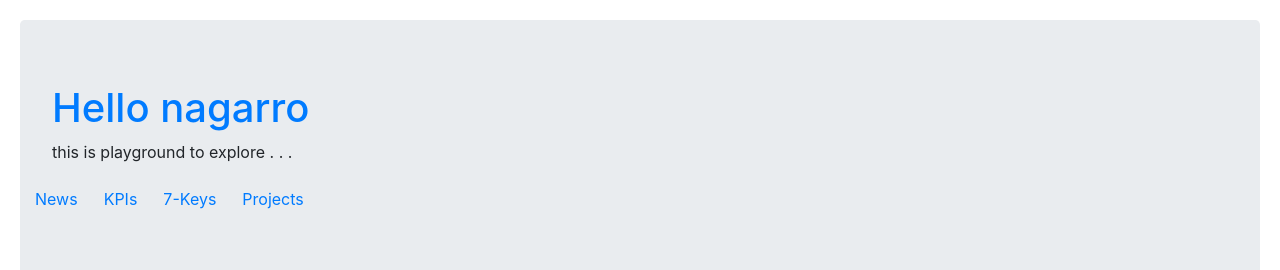
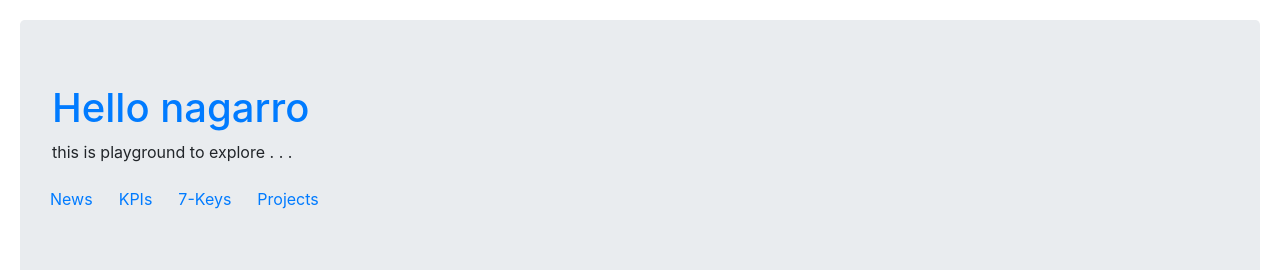
Before and after one commit to anirudhbhardwaj/nagg-cms, an Angular app in the folder ngg-cms/: page /dashboard in a window 1280 px wide. Shown: the top 270 px of the page. Built offline with nearby package versions, Linux system fonts and the light colour scheme; what angular-gridster2 would draw is missing.

Commit message:
routes refactoring

```diff
--- a/ngg-cms/src/app/main-nav/main-nav.component.html
+++ b/ngg-cms/src/app/main-nav/main-nav.component.html
@@ -4,8 +4,7 @@
     <p>this is playground to explore . . . </p>
 
     <div class="row">
-        <div class="col-xs-12">
-            <div class="row">
+
                 <div class="col-xs-3">
                     <a class="btn btn-block btn-default" routerLink="/news">News</a>
                 </div>
@@ -19,6 +18,5 @@
                     <a class="btn btn-block btn-default" routerLink="/projects">Projects</a>
                 </div>
             </div>
-        </div>
+
     </div>
-</div>
```
Also changed, not shown: 1 other file (tests, documents, lock files or other folders).
